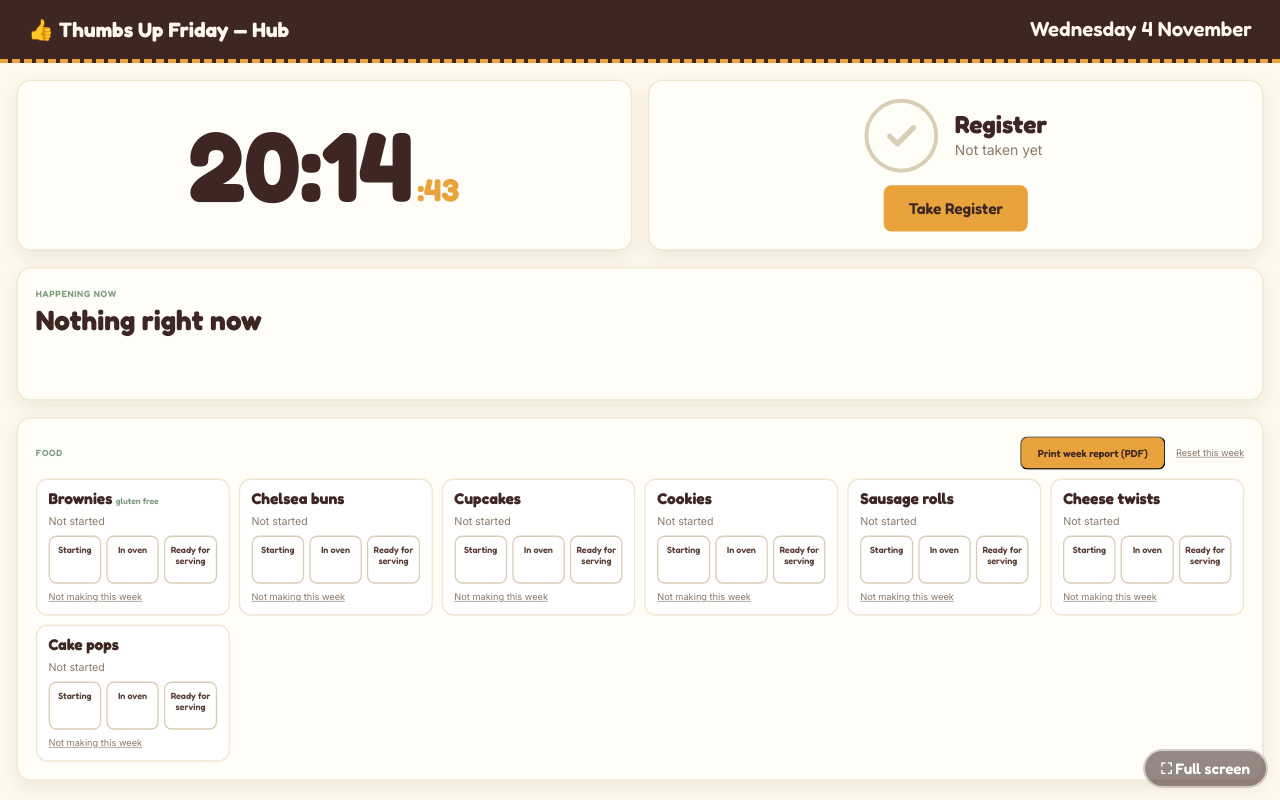
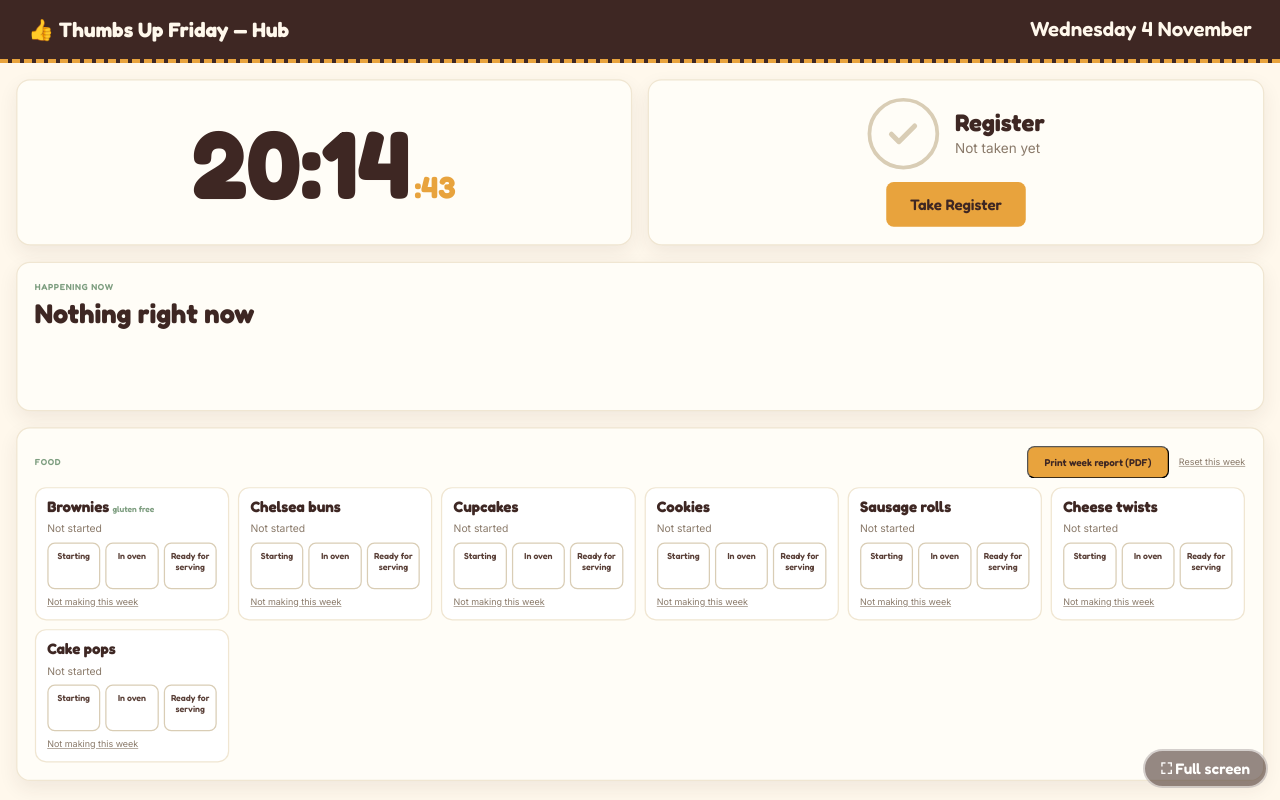
Before and after one commit to charlie-ivin/New-TUF-website, a plain HTML site: page hub.html in a window 1280 px wide. Drawn offline with Linux system fonts and the light colour scheme; no server answers.

Commit message:
Adjust oven panel size and update pin entry UI

```diff
--- a/hub.html
+++ b/hub.html
@@ -144,19 +144,19 @@
   /* Fixed-size so oven rows appearing never change the page layout */
   .now-panel{
     grid-column:1 / -1;
-    height:clamp(170px,26vh,300px);
-    overflow:auto;
+    height:clamp(190px,30vh,340px);
+    overflow:hidden;
   }
   .oven-list{
     display:grid;
-    grid-template-columns:repeat(auto-fill,minmax(min(100%,340px),1fr));
+    grid-template-columns:repeat(auto-fill,minmax(min(100%,calc(340px * var(--oven-fs,1))),1fr));
     gap:6px 24px;
   }
   .oven-list:not(:empty){margin-bottom:8px;}
   .oven-row{
     font-family:'Fredoka',sans-serif;
     font-weight:700;
-    font-size:clamp(1.2rem,2.3vw,2.1rem);
+    font-size:calc(var(--oven-fs,1) * clamp(1.2rem,2.3vw,2.1rem));
     line-height:1.15;
     color:var(--choc);
     overflow-wrap:anywhere;
@@ -227,7 +227,8 @@
     20%,60%{transform:translateX(-10px);}
     40%,80%{transform:translateX(10px);}
   }
-  .pin-keys{display:grid;grid-template-columns:repeat(3,1fr);gap:10px;}
+  .pin-keys{display:flex;justify-content:center;gap:10px;}
+  .pin-keys button{padding-left:28px !important;padding-right:28px !important;}
   .pin-keys button{
     font-family:'Fredoka',sans-serif;
     font-weight:600;
@@ -448,7 +449,7 @@
 
 <div class="pin-overlay" id="pin-overlay" hidden>
   <div class="pin-box" id="pin-box" role="dialog" aria-label="Enter code to exit full screen">
-    <div class="pin-title">Enter code to exit</div>
+    <div class="pin-title">Type the code to exit</div>
     <div class="pin-dots" id="pin-dots"></div>
     <div class="pin-keys" id="pin-keys"></div>
   </div>
@@ -549,7 +550,21 @@
   }
 
   // ---------- oven timers (shown in "Happening now") ----------
-  var lastOvenCount = -1;
+  var lastOvenKey = '';
+
+  // Shrink the oven lines (and let them flow into more columns) until all of
+  // them fit inside the Happening now panel with no scrolling.
+  function fitOven() {
+    var panel = $('now-panel');
+    var s = 1;
+    panel.style.setProperty('--oven-fs', '1');
+    var n = 0;
+    while (panel.scrollHeight > panel.clientHeight + 1 && s > 0.4 && n < 20) {
+      s *= 0.93;
+      panel.style.setProperty('--oven-fs', s.toFixed(3));
+      n++;
+    }
+  }
 
   function elapsedText(secs) {
     var h = Math.floor(secs / 3600);
@@ -662,6 +677,11 @@
       titleEl.textContent = 'Nothing right now';
       $('now-meta').textContent = '';
     }
+
+    // Re-fit the oven lines only when something that affects their size changes
+    var ovenKey = ovens.length + '|' + ovenEl.textContent.length + '|' +
+      window.innerWidth + 'x' + window.innerHeight + '|' + (cur ? cur.title : '');
+    if (ovenKey !== lastOvenKey) { lastOvenKey = ovenKey; fitOven(); }
 
     // Schedule highlights
     events.forEach(function (e, i) {
@@ -1018,18 +1038,13 @@
       }
     }
   }
-  ['1','2','3','4','5','6','7','8','9','Cancel','0','Clear'].forEach(function (k) {
-    var b = document.createElement('button');
-    b.type = 'button';
-    b.textContent = k;
-    if (k === 'Cancel' || k === 'Clear') b.className = 'small';
-    b.addEventListener('click', function () {
-      if (k === 'Cancel') closePin();
-      else if (k === 'Clear') { pinEntry = ''; renderPin(); }
-      else pinDigit(k);
-    });
-    pinKeys.appendChild(b);
-  });
+  // No on-screen number keys: the code is typed on the keyboard.
+  var cancelBtn = document.createElement('button');
+  cancelBtn.type = 'button';
+  cancelBtn.className = 'small';
+  cancelBtn.textContent = 'Cancel';
+  cancelBtn.addEventListener('click', closePin);
+  pinKeys.appendChild(cancelBtn);
   document.addEventListener('keydown', function (e) {
     // With Chrome's keyboard lock active, a tap of Esc reaches the page
     // (instead of leaving full screen), so use it to ask for the code.
```
